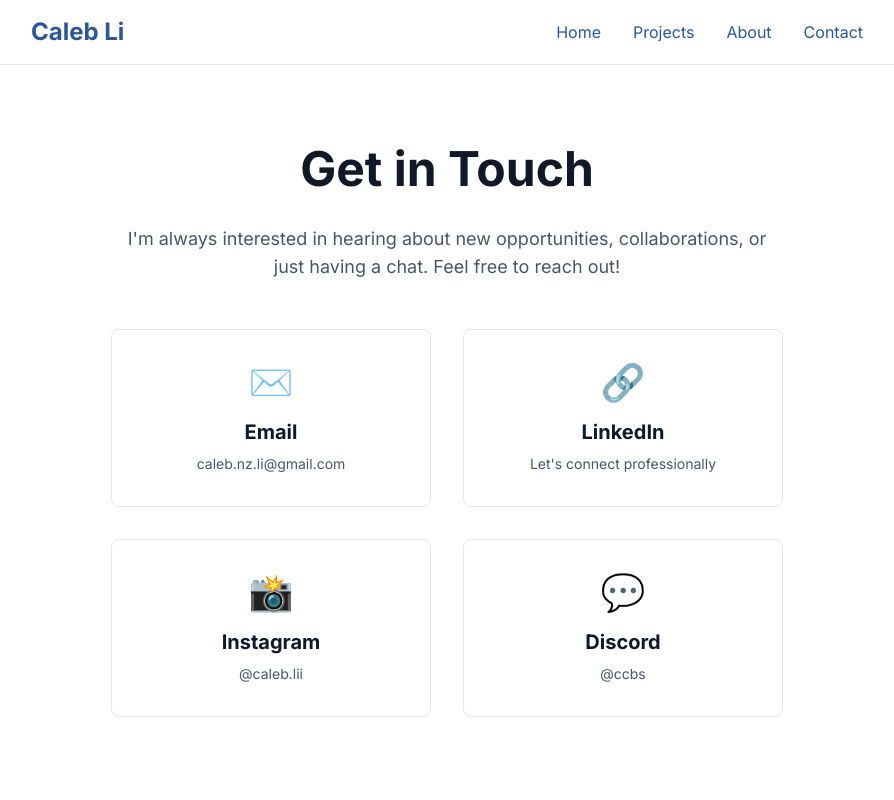
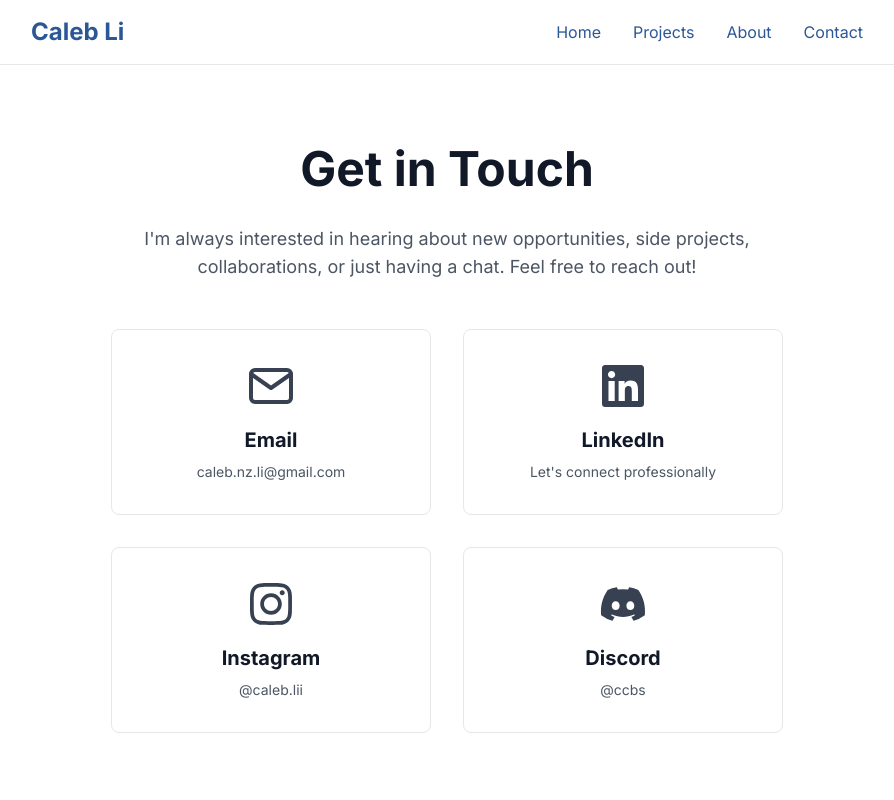
Before and after one commit to cc0b/portfolio, a Next.js app: page /contact in a window 1280 px wide. Shown: the top 800 px of the page, without its empty margins (193-1087 px from the left). Built offline with nearby package versions, Linux system fonts and the light colour scheme.

Commit message:
icons change, more filler

```diff
--- a/package.json
+++ b/package.json
@@ -12,7 +12,8 @@
     "framer-motion": "^12.35.2",
     "next": "^14.0.0",
     "react": "^18.2.0",
-    "react-dom": "^18.2.0"
+    "react-dom": "^18.2.0",
+    "react-icons": "^5.6.0"
   },
   "devDependencies": {
     "@types/node": "25.4.0",
--- a/src/app/contact/page.tsx
+++ b/src/app/contact/page.tsx
@@ -3,6 +3,8 @@
 import Header from '@/components/Header'
 import Footer from '@/components/Footer'
 import { motion } from 'framer-motion'
+import { FiMail } from 'react-icons/fi'
+import { FaLinkedin, FaInstagram, FaDiscord } from 'react-icons/fa'
 
 export default function Contact() {
   return (
@@ -19,7 +21,7 @@ export default function Contact() {
               Get in Touch
             </h1>
             <p className="text-lg text-gray-600 dark:text-gray-400 text-center mb-12 max-w-2xl mx-auto">
-              I'm always interested in hearing about new opportunities, collaborations, or just having a chat. Feel free to reach out!
+              I'm always interested in hearing about new opportunities, side projects, collaborations, or just having a chat. Feel free to reach out!
             </p>
 
             <div className="grid grid-cols-1 sm:grid-cols-2 gap-8 max-w-2xl mx-auto">
@@ -31,7 +33,7 @@ export default function Contact() {
                 transition={{ duration: 0.6, delay: 0.1 }}
                 className="border border-gray-200 dark:border-gray-800 p-8 rounded-lg hover:shadow-lg dark:hover:shadow-gray-900/50 transition-all text-center group"
               >
-                <div className="text-4xl mb-4">✉️</div>
+                <div className="flex justify-center mb-4"><FiMail className="text-5xl text-gray-700 dark:text-white group-hover:text-[#2B5797]" /></div>
                 <h2 className="text-xl font-bold mb-2 text-gray-900 dark:text-white group-hover:text-[#2B5797]">
                   Email
                 </h2>
@@ -50,7 +52,7 @@ export default function Contact() {
                 transition={{ duration: 0.6, delay: 0.1 }}
                 className="border border-gray-200 dark:border-gray-800 p-8 rounded-lg hover:shadow-lg dark:hover:shadow-gray-900/50 transition-all text-center group"
               >
-                <div className="text-4xl mb-4">🔗</div>
+                <div className="flex justify-center mb-4"><FaLinkedin className="text-5xl text-gray-700 dark:text-white group-hover:text-[#2B5797]" /></div>
                 <h2 className="text-xl font-bold mb-2 text-gray-900 dark:text-white group-hover:text-[#2B5797]">
                   LinkedIn
                 </h2>
@@ -69,7 +71,7 @@ export default function Contact() {
                 transition={{ duration: 0.6, delay: 0.2 }}
                 className="border border-gray-200 dark:border-gray-800 p-8 rounded-lg hover:shadow-lg dark:hover:shadow-gray-900/50 transition-all text-center group"
               >
-                <div className="text-4xl mb-4">📸</div>
+                <div className="flex justify-center mb-4"><FaInstagram className="text-5xl text-gray-700 dark:text-white group-hover:text-[#2B5797]" /></div>
                 <h2 className="text-xl font-bold mb-2 text-gray-900 dark:text-white group-hover:text-[#2B5797]">
                   Instagram
                 </h2>
@@ -88,7 +90,7 @@ export default function Contact() {
                 transition={{ duration: 0.6, delay: 0.2 }}
                 className="border border-gray-200 dark:border-gray-800 p-8 rounded-lg hover:shadow-lg dark:hover:shadow-gray-900/50 transition-all text-center group"
               >
-                <div className="text-4xl mb-4">💬</div>
+                <div className="flex justify-center mb-4"><FaDiscord className="text-5xl text-gray-700 dark:text-white group-hover:text-[#2B5797]" /></div>
                 <h2 className="text-xl font-bold mb-2 text-gray-900 dark:text-white group-hover:text-[#2B5797]">
                   Discord
                 </h2>
```
Also changed, not shown: .claude/settings.local.json (added), 1 other file (tests, documents, lock files or other folders).
